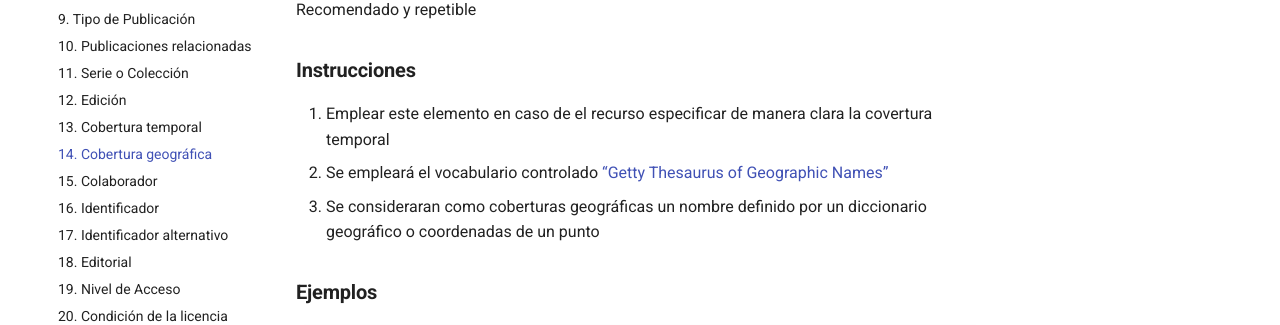
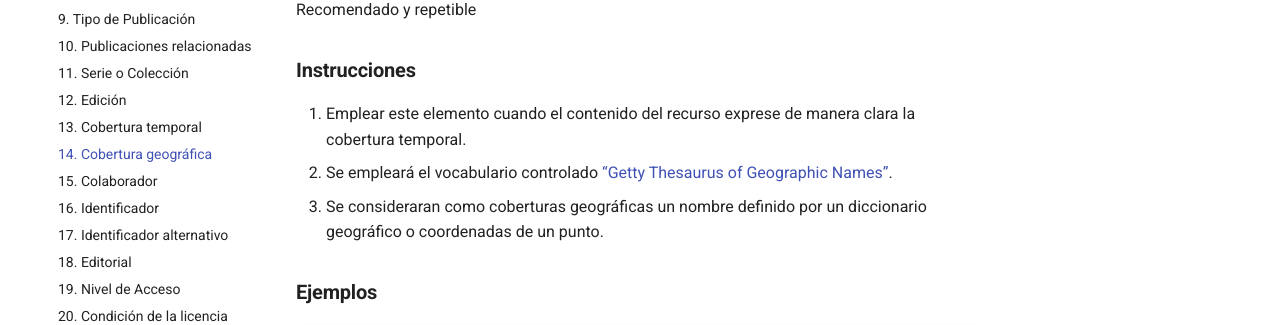
Before and after one commit to luis575497/biblioteca-digital-docs, an MkDocs documentation site: the page built from docs/metadatos/cob_geo.md, in a window 1280 px wide and 1127 px high. Shown: the part 463-788 px from the top of the window. Built offline with MkDocs 1.6.1 and Material for MkDocs 9.7.7, drawn with Linux system fonts in a browser that asks for light colours; comment, search, counter and statistics services are not loaded; the version menu is left out.

Commit message:
Update cob_geo.md

```diff
--- a/docs/metadatos/cob_geo.md
+++ b/docs/metadatos/cob_geo.md
@@ -9,9 +9,9 @@ Extensión o alcance del contenido del recurso en un marco geográfico.
 Recomendado y repetible
 
 ### __Instrucciones__
-1. Emplear este elemento en caso de el recurso especificar de manera clara la covertura temporal
-2. Se empleará el vocabulario controlado [“Getty Thesaurus of Geographic Names”](http://www.getty.edu/research/tools/vocabularies/tgn/)
-3. Se consideraran como coberturas geográficas un nombre definido por un diccionario geográfico o coordenadas de un punto
+1. Emplear este elemento cuando el contenido del recurso exprese de manera clara la cobertura temporal.
+2. Se empleará el vocabulario controlado [“Getty Thesaurus of Geographic Names”](http://www.getty.edu/research/tools/vocabularies/tgn/).
+3. Se consideraran como coberturas geográficas un nombre definido por un diccionario geográfico o coordenadas de un punto.
 
 ### __Ejemplos__
 
```
